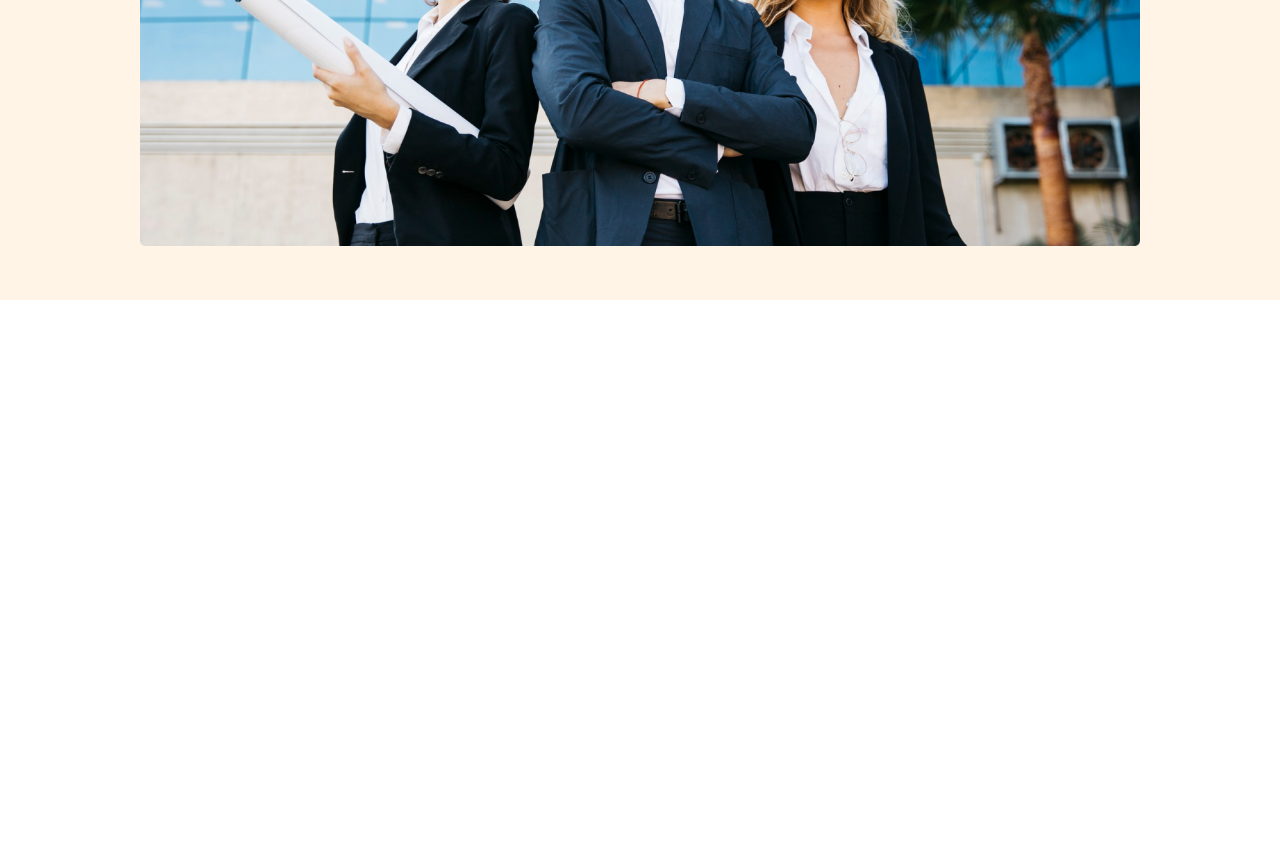
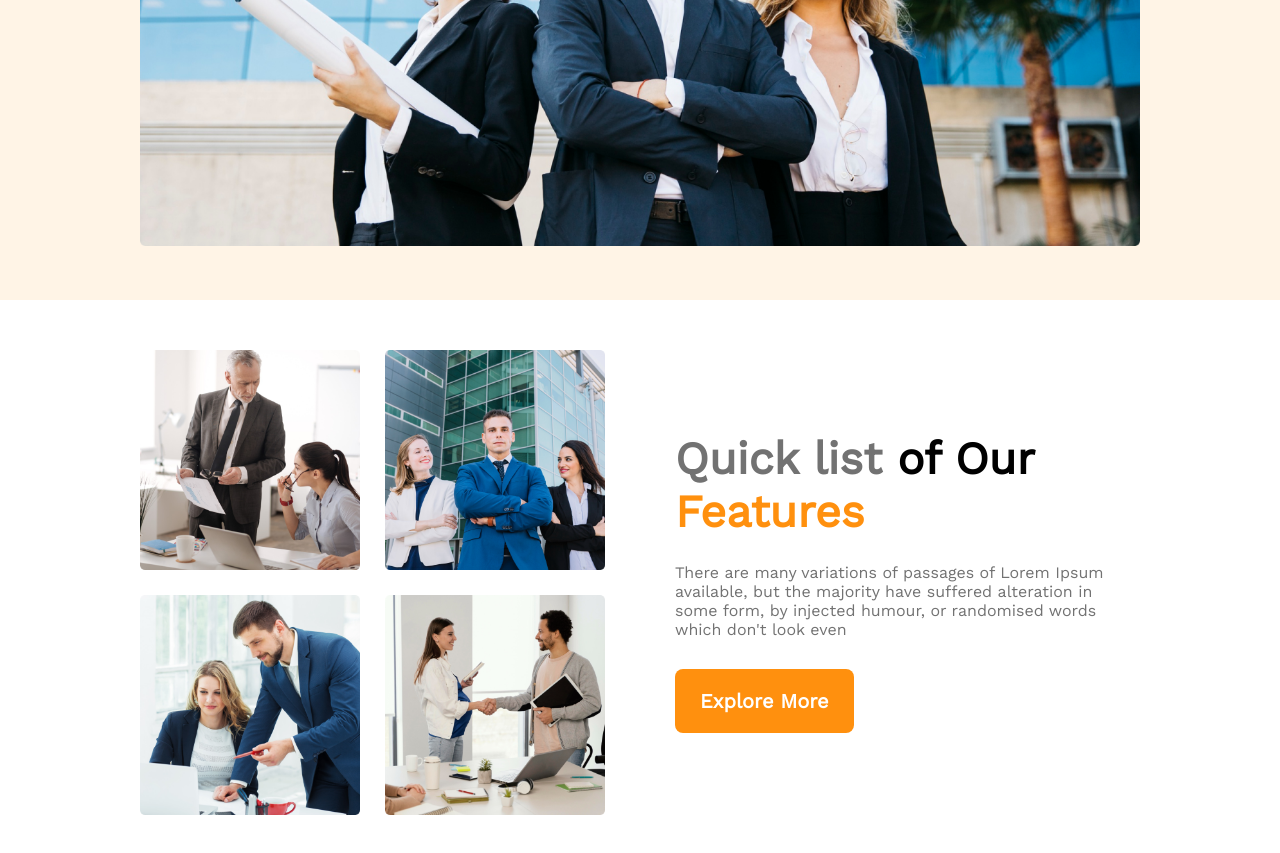
Before and after one commit to dev-maruful/assignment-2, a plain HTML site: page index.html in a window 1280 px wide. Shown: the part 772-1625 px from the top of the page. Before the commit the page ends 1072 px from the top, so only its background shows below. Drawn offline with nearby package versions, Linux system fonts and the light colour scheme.

Commit message:
section one done

```diff
--- a/index.html
+++ b/index.html
@@ -29,7 +29,9 @@
         <div class="banner container">
             <div class="banner-text">
                 <h1 class="banner-text-title">Brand New Group of Architects</h1>
-                <p class="banner-text-description">There are many variations of passages of Lorem Ipsum available, but the majority have suffered alteration in some form, by injected humour, or randomised words which don't look even</p>
+                <p class="banner-text-description">There are many variations of passages of Lorem Ipsum available, but
+                    the majority have suffered alteration in some form, by injected humour, or randomised words which
+                    don't look even</p>
                 <button class="btn-primary">Explore More</button>
             </div>
             <div class="banner-image">
@@ -41,7 +43,23 @@
 
     <!-- main section starts -->
     <main>
-
+        <section class="company-features container">
+            <div class="features-image">
+                <img src="./images/team1.png" alt="">
+                <img src="./images/team2.png" alt="">
+                <img src="./images/team3.png" alt="">
+                <img src="./images/team4.png" alt="">
+            </div>
+            <div class="features-text">
+                <h1 class="feature-text-title"><span class="span-one">Quick list</span> of Our
+                    <span class="span-two">Features</span>
+                </h1>
+                <p class="feature-text-description">There are many variations of passages of Lorem Ipsum available, but
+                    the majority have suffered alteration in some form, by injected humour, or randomised words which
+                    don't look even</p>
+                <button class="btn-primary">Explore More</button>
+            </div>
+        </section>
     </main>
     <!-- main section ends -->
 
--- a/styles/style.css
+++ b/styles/style.css
@@ -19,6 +19,12 @@
     font-size: 20px;
     font-weight: 600;
     cursor: pointer;
+}
+.span-one{
+    color: #727272;
+}
+.span-two{
+    color: #FF900E;
 }
 
 /* header styles */
@@ -46,6 +52,7 @@
     font-size: 18px;
     font-weight: 500;
 }
+/* banner starts */
 .banner{
     text-align: center;
 }
@@ -67,3 +74,36 @@
 .banner-image img{
     width: 100%;
 }
+
+/* company features starts */
+.company-features{
+    margin-top: 50px;
+    margin-bottom: 130px;
+    display: flex;
+    gap: 70px;
+    align-items: center;
+}
+.company-features > div{
+    /* flex: 1; */
+}
+.features-image{
+    width: 50%;
+    display: grid;
+    grid-template-columns: repeat(2, 1fr);
+    gap: 25px;
+}
+.features-image img{
+    width: 100%;
+}
+.features-text{
+    width: 50%;
+}
+.features-text .feature-text-title{
+    font-size: 45px;
+    font-weight: 700;
+    margin-bottom: 25px;
+}
+.feature-text-description{
+    color: #727272;
+    margin-bottom: 30px;
+}
```
